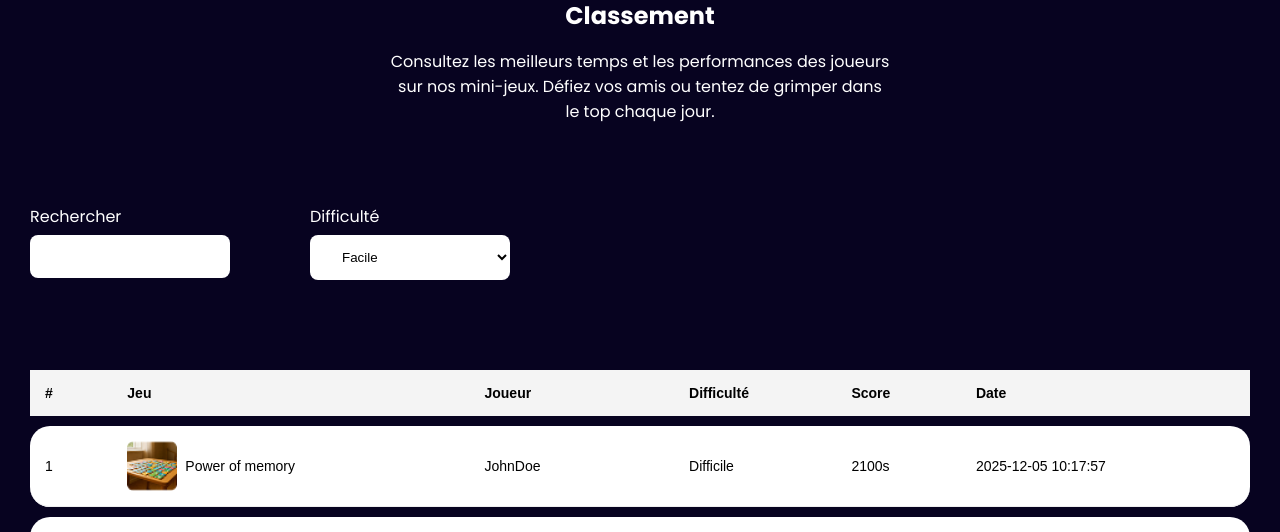
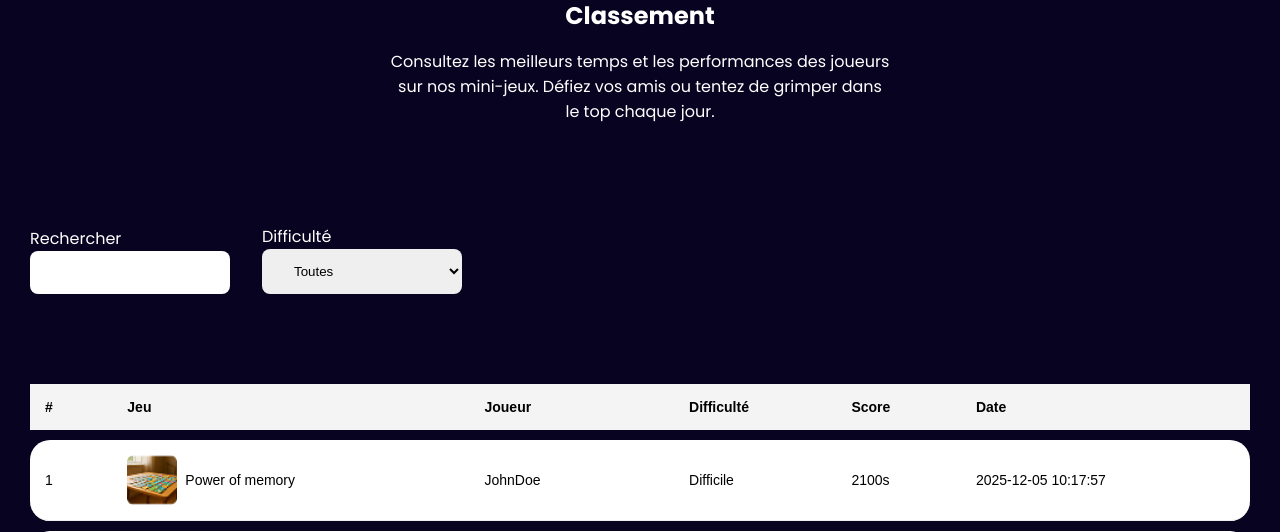
Before and after one commit to maxenceb91/Projet-Flash, a PHP site: page /projet/game/memory/score.php in a window 1280 px wide. Shown: the part 162-694 px from the top of the page. Run offline with PHP 8.4, Linux system fonts and the light colour scheme; data comes from the database, SQL or seed files in the repository.

Commit message:
On peut filtrer par difficultées dans la page score.

```diff
--- a/assets/style/score.css
+++ b/assets/style/score.css
@@ -4,48 +4,52 @@ body {
   background-color: #070320;
   color: #fff;
 }
-.highlight{
+
+.highlight {
   color: #ff0000;
-  text-shadow: 0 0 3px #fff,0 0 0 #ff0000,0 0 30px #ff0000,0 0 0 #ff0000,0 0 9px #ff0000;
-}
-.settings{
-  display: flex;
-  gap: 5rem;
-  margin-top: 5rem;
-  label, input, select{
-    display: block;
+  text-shadow: 0 0 3px #fff, 0 0 0 #ff0000, 0 0 30px #ff0000, 0 0 0 #ff0000, 0 0 9px #ff0000;
 }
 
-  input, select{
+.settings form {
+    display: flex;
+    gap: 2rem;
+    margin-top: 100px;
+    align-items: flex-end;
+}
+
+.field {
+    display: flex;
+    flex-direction: column;
+}
+
+.field input,
+.field select {
     width: 200px;
     padding: 14px 28px;
     border-radius: 8px;
     border: none;
     outline: none;
-    background: #fff;
     cursor: pointer;
-    margin-top: .4rem;
 }
-}
-.hero{
+
+.hero {
   text-align: center;
   display: flex;
   flex-direction: column;
   align-items: center;
   margin-top: 10rem;
 
-    p{
+  p {
     margin-top: 1rem;
     max-width: 500px;
   }
 }
 
-
-
 table {
   width: 100%;
   border-collapse: separate;
-  border-spacing: 0 10px; /* espace vertical entre les lignes */
+  border-spacing: 0 10px;
+  /* espace vertical entre les lignes */
   font-family: Arial, sans-serif;
   font-size: 14px;
   text-align: left;
@@ -94,21 +98,23 @@ td span {
   vertical-align: middle;
 }
 
-.flex-2{
+.flex-2 {
   display: flex;
   gap: 20px;
   margin-top: 15rem;
   align-items: center;
-  div, img{
+
+  div,
+  img {
     width: 100%;
 
   }
 
-  p{
+  p {
     margin-top: 2rem;
   }
 
-  button{
+  button {
     padding: 15px 45px;
     background-color: red;
     color: #fff;
@@ -117,8 +123,8 @@ td span {
   }
 }
 
-@media (max-width: 768px){
-  .flex-2{
+@media (max-width: 768px) {
+  .flex-2 {
     flex-direction: column;
   }
 }
--- a/projet/game/memory/score.php
+++ b/projet/game/memory/score.php
@@ -45,14 +45,11 @@ function getQuery()
     }
 }
 
-function getSearchScore($char)
+function getSearchScore($char, $difficulty)
 {
-    if ($char == "") {
-        return getScores();
-    }
+    global $pdo;
 
-    global $pdo;
-    $request = $pdo->prepare('
+    $sql = '
         SELECT
             game.name AS game_name,
             user.pseudo AS user_pseudo,
@@ -62,19 +59,40 @@ function getSearchScore($char)
         FROM score
         JOIN user ON user.id = score.user_id
         JOIN game ON game.id = score.game_id
-        WHERE user.pseudo LIKE :char
-        ORDER BY game.name, score.difficulty DESC, score.score
-    ');
+        WHERE 1
+    ';
 
-    $request->execute(['char' => "%$char%"]);
+    $params = [];
+
+    if ($char !== "") {
+        $sql .= " AND user.pseudo LIKE :char";
+        $params["char"] = "%$char%";
+    }
+
+    if ($difficulty !== "") {
+        $sql .= " AND score.difficulty = :difficulty";
+        $params["difficulty"] = $difficulty;
+    }
+
+    $sql .= " ORDER BY game.name, score.difficulty DESC, score.score";
+
+    $request = $pdo->prepare($sql);
+    $request->execute($params);
 
     return $request->fetchAll();
 }
-function isPlayer($pseudo){
-    if (isset($_SESSION['user_pseudo'])){
+
+function isPlayer($pseudo)
+{
+    if (isset($_SESSION['user_pseudo'])) {
         return $_SESSION['user_pseudo'] == $pseudo;
     }
     return false;
+}
+
+function getDifficulty()
+{
+    return isset($_GET["difficulty"]) ? $_GET["difficulty"] : "";
 }
 
 session_start()
@@ -108,19 +126,25 @@ session_start()
 
         <div class="settings">
             <form class="search-bar" method="get">
-                <label for="search-bar">Rechercher</label>
-                <input id="search-bar" value="<?= htmlspecialchars(getQuery()) ?>" name="q" type="text">
+
+                <div class="field">
+                    <label for="search-bar">Rechercher</label>
+                    <input id="search-bar" value="<?= htmlspecialchars(getQuery()) ?>" name="q" type="text">
+                </div>
+
+                <div class="field">
+                    <label for="difficulty">Difficulté</label>
+                    <select id="difficulty" name="difficulty" onchange="this.form.submit()">
+                        <option value="">Toutes</option>
+                        <option value="1" <?= getDifficulty() == 1 ? "selected" : "" ?>>Facile</option>
+                        <option value="2" <?= getDifficulty() == 2 ? "selected" : "" ?>>Moyen</option>
+                        <option value="3" <?= getDifficulty() == 3 ? "selected" : "" ?>>Difficile</option>
+                    </select>
+                </div>
+
             </form>
+        </div>
 
-            <div>
-                <label for="difficulty">Difficulté</label>
-                <select id="difficulty" name="difficulty">
-                    <option value="1">Facile</option>
-                    <option value="2">Moyen</option>
-                    <option value="3">Difficile</option>
-                </select>
-            </div>
-        </div>
 
         <section class="scoreboard">
             <table>
@@ -136,7 +160,7 @@ session_start()
                 </thead>
                 <tbody>
                     <?php
-                    $scores = getSearchScore(getQuery());
+                    $scores = getSearchScore(getQuery(), getDifficulty());
                     $i = 0;
                     foreach ($scores as $score) {
                         $i++;
@@ -228,4 +252,5 @@ session_start()
 
 </body>
 <script src="/Projet-flash/assets/js/header.js"></script>
+
 </html>
```
Lines whose indentation alone changed are shown as unchanged.
